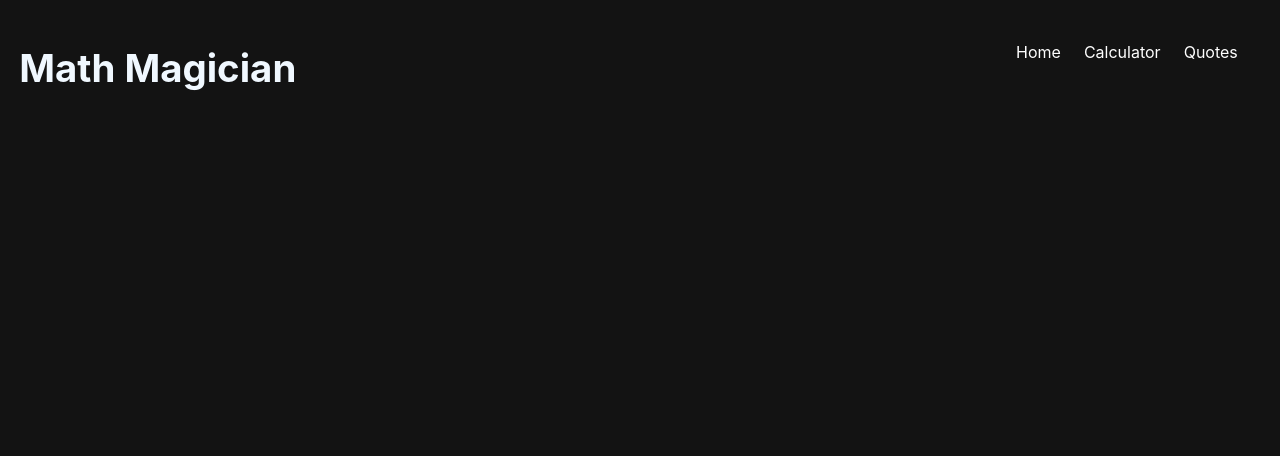
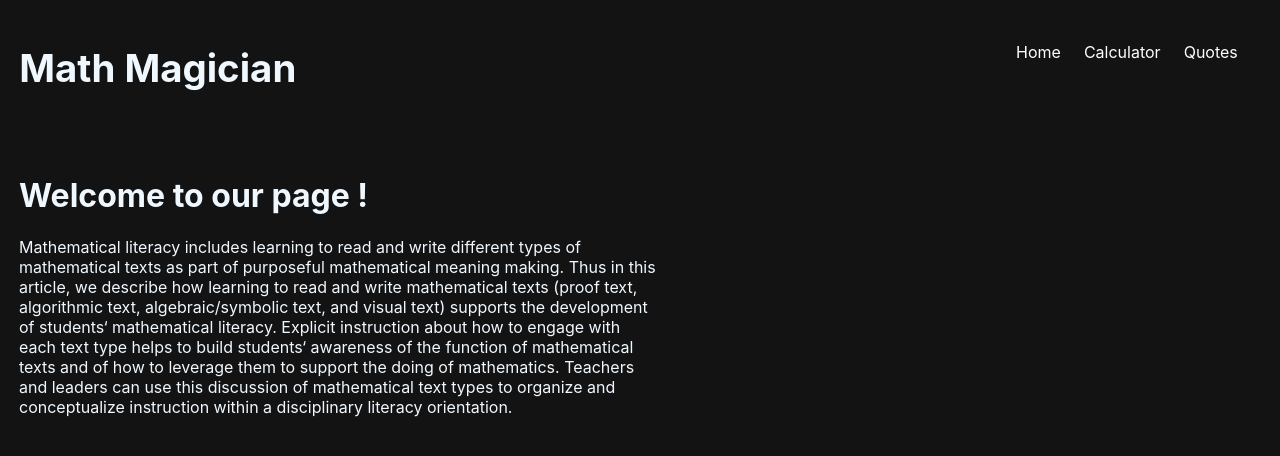
Before and after one commit to kosher9/math_magician, a React (Create React App) app: page / in a window 1280 px wide. Shown: the top 456 px of the page. Built offline with nearby package versions, Linux system fonts and the light colour scheme.

Commit message:
Set home page to default root

```diff
--- a/src/App.js
+++ b/src/App.js
@@ -8,7 +8,7 @@
       <header>
         <h1>Math Magician</h1>
         <nav>
-          <Link to="/home">Home</Link>
+          <Link to="/">Home</Link>
           <Link to="/calculator">Calculator</Link>
           <Link to="/quotes">Quotes</Link>
         </nav>
--- a/src/index.js
+++ b/src/index.js
@@ -14,7 +14,7 @@
   <BrowserRouter>
     <Routes>
       <Route path="/" element={<App />}>
-        <Route path="home" element={<Home />} />
+        <Route path="/" element={<Home />} />
         <Route path="calculator" element={<Calculator />} />
         <Route path="Quotes" element={<Quotes />} />
       </Route>
```
